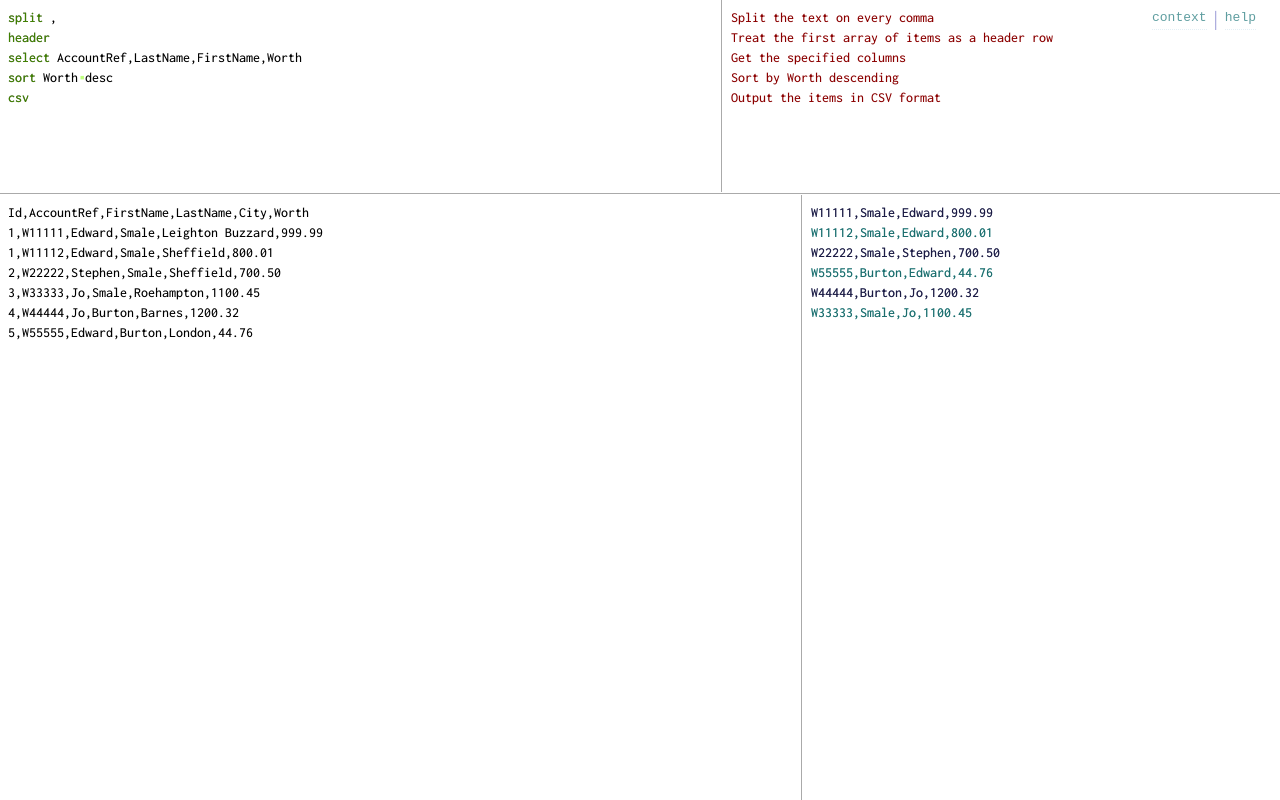
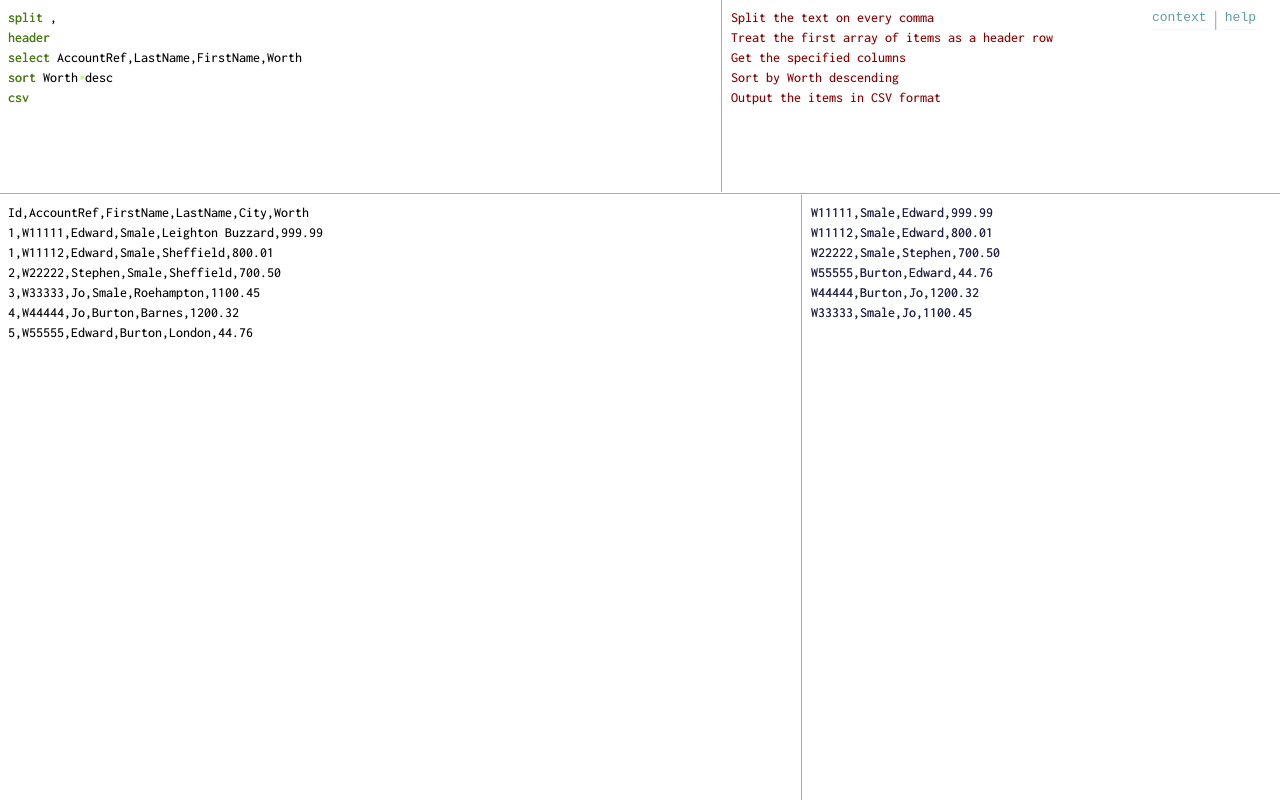
Before and after one commit to edwardsmale/string-tools-react, a React (Create React App) app: page / in a window 1280 px wide. Built offline with nearby package versions, Linux system fonts and the light colour scheme.

Commit message:
Make input hash include blank lines

```diff
--- a/src/App.tsx
+++ b/src/App.tsx
@@ -220,8 +220,6 @@
       timeoutLength = isSelect ? 650 : 350;
     }
 
-    console.log(this.inputPaneValue.length);
-
     this.executeCodeTimeout = setTimeout(function () {
 
       const result = that.executeCommands(that.inputPaneValue, code);
--- a/src/components/OutputPane/OutputPane.tsx
+++ b/src/components/OutputPane/OutputPane.tsx
@@ -28,7 +28,7 @@
   private textUtilsService: TextUtilsService;
 
   private cachedHash: number;
-  private cachedOutput: JSX.Element | null;
+  private cachedOutput: JSX.Element[] | null;
 
   private escapedNewlineRegex: RegExp;
 
@@ -49,12 +49,18 @@
 
           const charCode = value[i][j].charCodeAt(k);
 
-          hash = (hash << 5) - hash + charCode;
+          hash  = ((hash << 5) - hash) + charCode;
+          hash |= 0; // Convert to 32bit integer
 
           needReplace = needReplace || charCode === 0;
         }
 
         needReplace = needReplace || (value[i][j].includes("\\n") || value[i][j].endsWith("\n"));
+      }
+      else {
+
+        hash  = ((hash << 5) - hash) + 10;
+        hash &= hash; // Convert to 32bit integer
       }
 
       if (++j >= value[i].length) {
@@ -70,8 +76,14 @@
 
         for (let k = 0; k < value[i][j].length; k++) {
 
-          hash = (hash << 5) - hash + value[i][j].charCodeAt(k);
+          hash  = ((hash << 5) - hash) + value[i][j].charCodeAt(k);
+          hash |= 0; // Convert to 32bit integer
         }
+      }
+      else {
+
+        hash  = ((hash << 5) - hash) + 10;
+        hash &= hash; // Convert to 32bit integer
       }
 
       if (++j >= value[i].length) {
@@ -103,25 +115,23 @@
               .replace(this.escapedNewlineRegex, "\\n")
               .replace(/\n$/, "\n\n");
 
-            current.push(<div key={j}>{text}</div>);
+            current.push(<div key={`${Math.random()}`}>{text}</div>);
         }
 
-        output.push(<div key={i}>{current}</div>)
+        output.push(<div key={`${Math.random()}`}>{current}</div>)
       }
 
-      this.cachedOutput = <div key={hash}>{output}</div>;
+      this.cachedOutput = output;
 
       return this.cachedOutput;
     }
     else {
 
-      this.cachedOutput = (
-        <div key={hash}>
-          {value.map((value_i, i) => <div key={i}>
-            {value_i.map((value_j, j) => <div key={j}>{value_j}</div>)}
-          </div>)}
-        </div>
-      );
+      this.cachedOutput = value.map((value_i, i) =>
+          <div key={`${Math.random()}`}>{value_i.map((value_j, j) =>
+              <div key={`${Math.random()}`}>{value_j}</div>
+            )}
+          </div>);
 
       return this.cachedOutput;
     }
```
